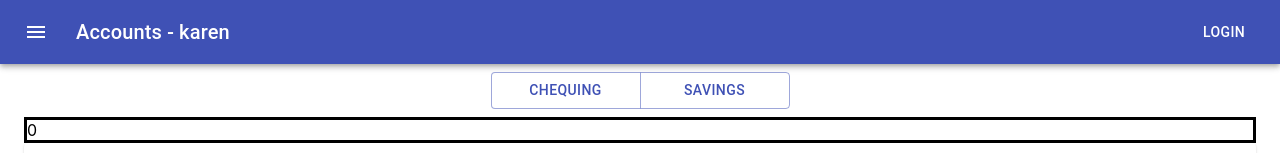
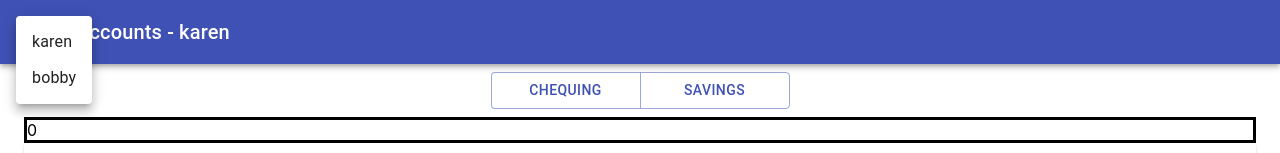
Before and after one commit to ryleyw/wec2020, a React (Create React App) app in the folder frontend/: page / in a window 1280 px wide. Both pictures are taken after a click on the button "menu". Shown: the top 153 px of the page. Built offline with nearby package versions, Linux system fonts and the light colour scheme; no server answers.

Commit message:
final copy frontend

```diff
--- a/frontend/src/Routes/home.js
+++ b/frontend/src/Routes/home.js
@@ -81,17 +81,18 @@ export default function Home() {
     const [submitAcct, setSubmitAcct] = React.useState("CHEQUING");
     const [submitAmount, setSubmitAmount] = React.useState("00.00");
     const [submitDescription, setSubmitDescription] = React.useState("")
+    const [submitPing, setSubmitPing] = React.useState(true);
 
     useEffect(() => {
         console.log("Component mounted.");
         getUserData();
-    }, [name, loading]);
+    }, [name, loading, submitPing]);
 
     function getUserData() {
 
         var myHeaders = new Headers();
         myHeaders.append("Content-Type", "application/json")
-        var raw = JSON.stringify({"user": "karen"});
+        var raw = JSON.stringify({"user": name});
         var requestOptions = {
             method: 'POST',
             headers: myHeaders,
@@ -104,10 +105,22 @@ export default function Home() {
             response.text().then((data)=> {
                 console.log(data)
                 var jsonData = JSON.parse(data);
-                setSavingTotal(jsonData.savings.curr_total)
-                setChequingTotal(jsonData.chequing.curr_total)
-                setSavingHistory(jsonData.savings.history)
-                setChequingHistory(jsonData.chequing.history)
+                if(name != "bobby" && jsonData.savings != undefined) {
+                    setSavingTotal(jsonData.savings.curr_total)
+                } else {
+                    setSavingTotal("This account is not eligible");
+                }
+                if(jsonData.chequing.curr_total != undefined) {
+                    setChequingTotal(jsonData.chequing.curr_total)
+                }
+                if(jsonData.savings != undefined && name != "bobby") {
+                    setSavingHistory(jsonData.savings.history)
+                } else {
+                    setSavingHistory(null);
+                }
+                if(jsonData.chequing.history != undefined) {
+                    setChequingHistory(jsonData.chequing.history)
+                }
                 setLoading(false);
             });
         }).catch((error) => {
@@ -139,6 +152,15 @@ export default function Home() {
         setSubmitDescription(event.target.value);
     }
 
+    function changeKaren() {
+        setName("karen")
+    }
+
+    function changeBobby() {
+        setName("bobby")
+    }
+
+
     function submitTransaction() {
         var today = new Date();
         var dd = String(today.getDate()).padStart(2, '0');
@@ -150,12 +172,12 @@ export default function Home() {
         myHeaders.append("Content-Type", "application/json");
 
         var raw = JSON.stringify({
-            "user": {name},
-            "account": {submitAcct},
+            "user": name,
+            "account": submitAcct,
             "Date": today,
-            "Type": {submitType},
-            "Amount": {submitAmount},
-            "Title": {submitDescription}
+            "Type": submitType,
+            "Amount": submitAmount,
+            "Title": submitDescription
         })
 
         var requestOptions = {
@@ -168,7 +190,11 @@ export default function Home() {
         fetch("http://localhost:5000/newtransaction", requestOptions)
         .then((response) => {
             response.text().then((data)=> {
-                console.log(data)
+                if(submitPing==true) {
+                    setSubmitPing(false)
+                } else {
+                    setSubmitPing(true)
+                }
             });
         }).catch((error) => {
             console.log(error)
@@ -176,11 +202,12 @@ export default function Home() {
         handleClose();
 
     }
+    const isKaren = (name=="karen")
 
     return(
         <div>
             <div>
-                <AppBar name = {name}/>
+                <AppBar name = {name} changeB={changeBobby} changeK={changeKaren}/>
                 <div>
                     <AccountSwitch savingsTotal={savingsTotal} chequingTotal={chequingTotal} savingsList={savingsHistory} chequingList={chequingHistory} loading={loading}/>
                 </div>
@@ -233,6 +260,10 @@ export default function Home() {
                             >
                             <MenuItem value="D">Withdrawal</MenuItem>
                             <MenuItem value="C">Deposit</MenuItem>
+                            <MenuItem value="T">To Bobby</MenuItem>
+                        }
+                    }
+
                     </Select>
                     </FormControl>
                     <FormControl>
--- a/frontend/src/components/appBar.js
+++ b/frontend/src/components/appBar.js
@@ -6,6 +6,8 @@ import Typography from '@material-ui/core/Typography';
 import Button from '@material-ui/core/Button';
 import IconButton from '@material-ui/core/IconButton';
 import MenuIcon from '@material-ui/icons/Menu';
+import Menu from '@material-ui/core/Menu';
+import MenuItem from '@material-ui/core/MenuItem';
 
 const useStyles = makeStyles(theme => ({
   root: {
@@ -21,18 +23,33 @@ const useStyles = makeStyles(theme => ({
 
 export default function ButtonAppBar(props) {
   const classes = useStyles();
-
+  const [anchorEl, setAnchorEl] = React.useState(null);
+  const handleClick = event => {
+    setAnchorEl(event.currentTarget);
+  };
+  const handleClose = () => {
+    setAnchorEl(null);
+  };
   return (
     <div className={classes.root}>
       <AppBar position="static">
         <Toolbar>
-          <IconButton edge="start" className={classes.menuButton} color="inherit" aria-label="menu">
+          <IconButton edge="start" className={classes.menuButton} color="inherit" aria-label="menu" onClick={handleClick}>
             <MenuIcon />
           </IconButton>
+          <Menu
+            id="simple-menu"
+            anchorEl={anchorEl}
+            keepMounted
+            open={Boolean(anchorEl)}
+            onClose={handleClose}
+            >
+            <MenuItem onClick={props.changeK}>karen</MenuItem>
+            <MenuItem onClick={props.changeB}>bobby</MenuItem>
+          </Menu>
           <Typography variant="h6" className={classes.title}>
             Accounts - {props.name}
           </Typography>
-          <Button color="inherit">Login</Button>
         </Toolbar>
       </AppBar>
     </div>
```
